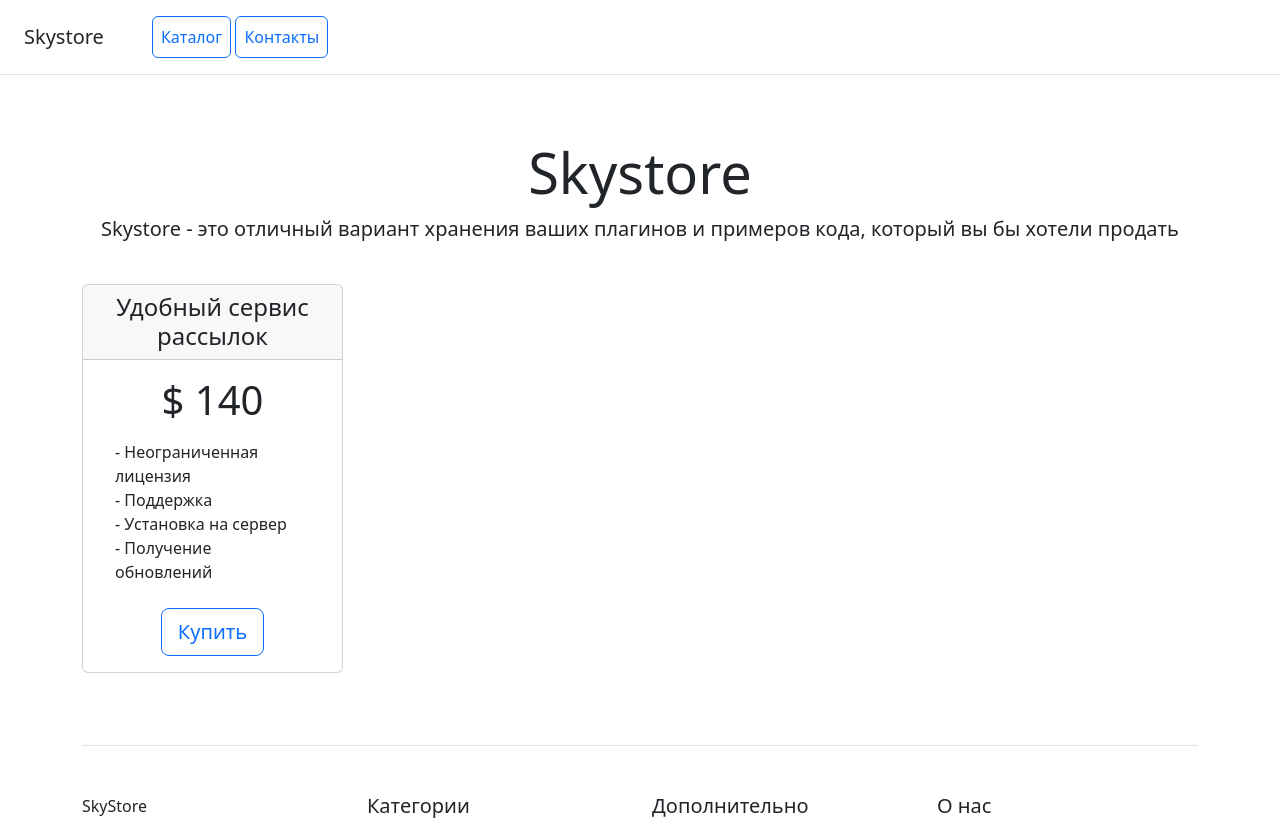
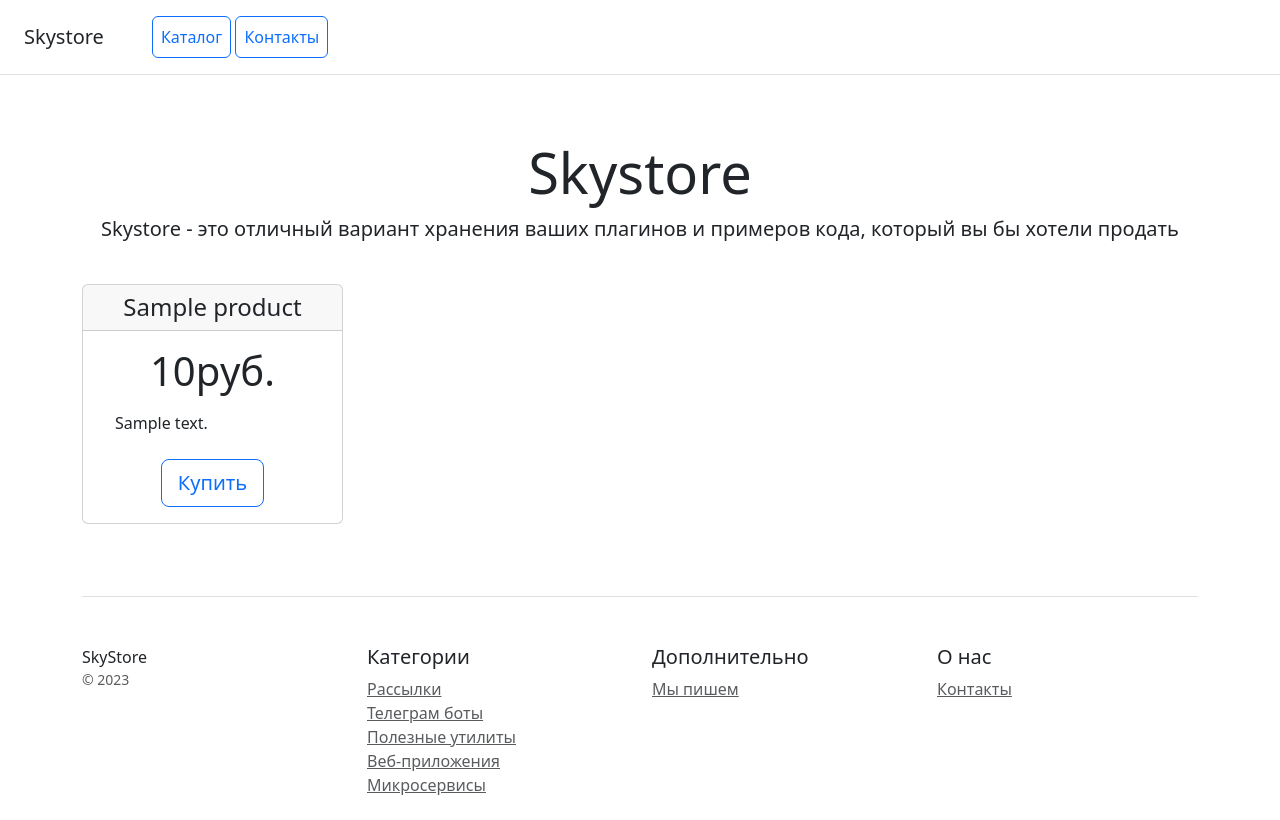
Before and after one commit to Krimsi13/online_store_with_django, a Django app: template catalog/templates/catalog/index.html in a window 1280 px wide. Shown: the top 820 px of the page. After the commit the page ends 795 px from the top, so only its background shows below. Run offline with Django 5.2, Linux system fonts and the light colour scheme; the template is opened without the code that fills it: most values are stand-ins (such as "Sample title", 1, 10 or a date in 2020).

Commit message:
hw_20_2_exerc_2

```diff
--- a/catalog/templates/catalog/index.html
+++ b/catalog/templates/catalog/index.html
@@ -22,24 +22,24 @@
 </div>
 
 <div class="container">
+
     <div class="row text-center">
+        {% for product in object_list %}
         <div class="col-3">
             <div class="card mb-4 box-shadow">
                 <div class="card-header">
-                    <h4 class="my-0 font-weight-normal">Удобный сервис рассылок</h4>
+                    <h4 class="my-0 font-weight-normal">{{ product.name }}</h4>
                 </div>
                 <div class="card-body">
-                    <h1 class="card-title pricing-card-title">$ 140</h1>
+                    <h1 class="card-title pricing-card-title">{{ product.price_per_purchase }}руб.</h1>
                     <ul class="list-unstyled mt-3 mb-4 text-start m-3">
-                        <li>- Неограниченная лицензия</li>
-                        <li>- Поддержка</li>
-                        <li>- Установка на сервер</li>
-                        <li>- Получение обновлений</li>
+                        {{ product.description|truncatechars:100 }}
                     </ul>
                     <button type="button" class="btn btn-lg btn-block btn-outline-primary">Купить</button>
                 </div>
             </div>
         </div>
+        {% endfor %}
     </div>
 
     <footer class="pt-4 my-md-5 pt-md-5 border-top">
--- a/catalog/templates/catalog/product.html
+++ b/catalog/templates/catalog/product.html
@@ -9,7 +9,7 @@
 </head>
 <body>
 <div class="d-flex flex-column flex-md-row align-items-center p-3 px-md-4 mb-3 bg-white border-bottom box-shadow">
-    <h5 class="my-0 mr-md-auto font-weight-normal">Skystore</h5>
+    <h5 class="my-0 mr-md-auto font-weight-normal">{{ title }}</h5>
     <nav class="ms-5">
         <a class="p-2 btn btn-outline-primary" href="/">Каталог</a>
         <a class="p-2 btn btn-outline-primary" href="/contacts/">Контакты</a>
--- a/catalog/views.py
+++ b/catalog/views.py
@@ -4,7 +4,8 @@ from catalog.models import Product
 
 
 def index(request):
-    return render(request, 'catalog/index.html')
+    context = {'object_list': Product.objects.all()}
+    return render(request, 'catalog/index.html', context)
 
 
 def contacts(request):
```
